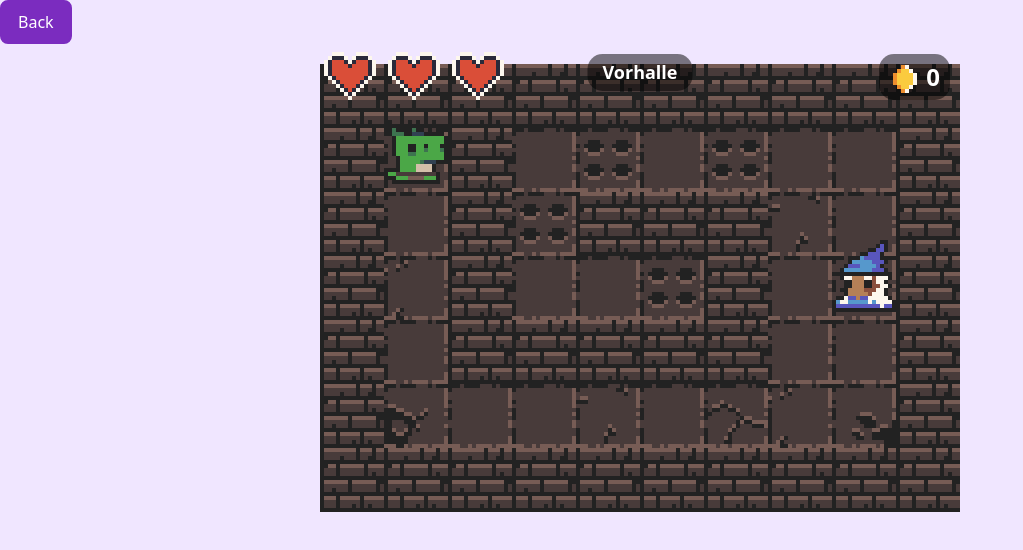
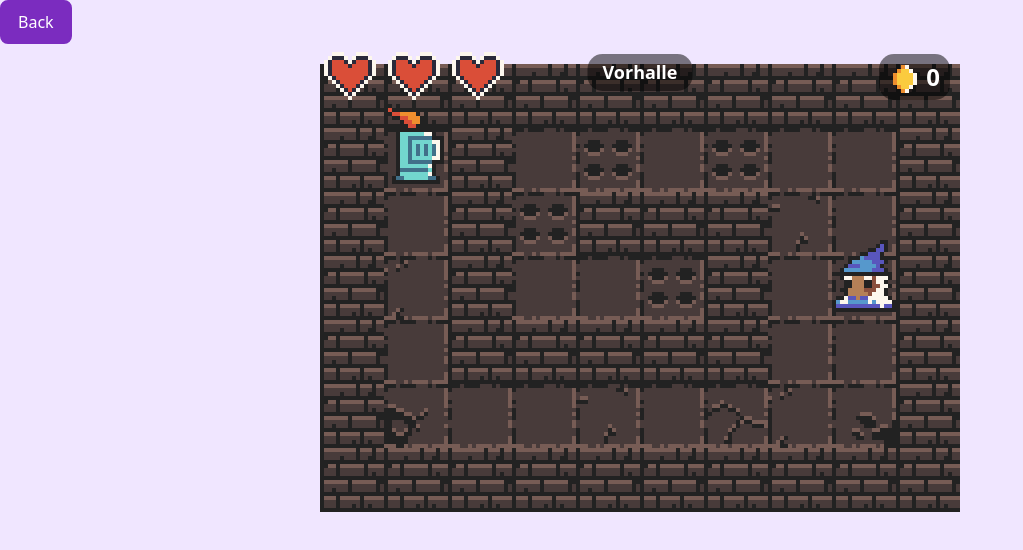
Before and after one commit to H-Schultz/hawk3, a Vue app: page /dungeon-crawler in a window 1280 px wide. Shown: the top 550 px of the page, without its empty margins (0-1023 px from the left). Built offline with nearby package versions, Linux system fonts and the light colour scheme.

Commit message:
Hawk3 DungeonCrawler weiter entwickelt

```diff
--- a/src/components/dungeon-crawler/DungeonCrawler.vue
+++ b/src/components/dungeon-crawler/DungeonCrawler.vue
@@ -4,7 +4,7 @@ import {useRouter} from 'vue-router';
 import {
   GAME_STATE, MAPS, ANIMATION_SPEED,
   MAX_HEALTH, LEVEL_CONFIG, WHIRLWIND_DURATION, CHARGE_TIME,
-  SPAWN_CONFIG, ENEMY_CONFIG, ENEMY_TYPES, TILES,
+  SPAWN_CONFIG, ENEMY_CONFIG, ENEMY_TYPES, TILES, WEAPON_CONFIG, PLAYER_CONFIG
 } from './constants.js';
 import Player from './Player.vue';
 import Enemy from './Enemy.vue';
@@ -41,6 +41,21 @@ const router = useRouter();
 const activeQuest = ref(null);
 const questItems = ref([]);
 const traps = ref([]);
+
+const player = {
+  position: playerPosition,
+  health: playerHealth,
+  direction: playerDirection,
+  state: playerState,
+  weapon: WEAPON_CONFIG.SWORD,
+  character: PLAYER_CONFIG.KNIGHT,
+  isAttacking,
+  isCharging,
+  isWhirlwindAttacking,
+  isUnderAttack,
+  gameState,
+  currentFrame
+};
 
 function goBack() {
   router.push('/');
@@ -923,6 +938,7 @@ watch(() => gameState.value, (newState) => {
             :game-state="gameState"
             :player-state="playerState"
             :direction="playerDirection"
+            :player="player"
           />
           <Enemy
             v-for="enemy in enemies"
--- a/src/components/dungeon-crawler/Player.vue
+++ b/src/components/dungeon-crawler/Player.vue
@@ -8,7 +8,7 @@
     }"
     :style="playerStyle"
   >
-    <Sword :player-direction="direction" />
+    <Sword :player-direction="direction" :player="player" />
   </div>
 </template>
 
@@ -55,13 +55,17 @@
       type: String,
       required: true
     },
+    player: {
+      type: Object,
+      required: true
+    }
   });
 
   const currentFrame = ref(0);
   let animationInterval;
 
   const playerStyle = computed(() => {
-    const sprite = PLAYER_SPRITES[props.playerState][currentFrame.value];
+    const sprite = props.player.character.sprites[props.playerState][currentFrame.value];
     return {
       backgroundImage: `url(${dungeonSprite})`,
       backgroundPosition: `-${sprite.x * 4}px -${sprite.y * 4}px`,
--- a/src/components/dungeon-crawler/Sword.vue
+++ b/src/components/dungeon-crawler/Sword.vue
@@ -4,11 +4,14 @@
 
 <script setup>
   import dungeonSprite from '../../assets/dungeon-crawler/dungeon-sprite.png';
-  import {SWORD_SPRITE} from './constants.js';
 
   const props = defineProps({
     playerDirection: {
       type: String,
+      required: true
+    },
+    player: {
+      type: Object,
       required: true
     }
   });
@@ -16,7 +19,7 @@
   const getSwordStyle = () => {
     return {
       backgroundImage: `url(${dungeonSprite})`,
-      backgroundPosition: `-${SWORD_SPRITE.x * 4}px -${SWORD_SPRITE.y * 4}px`,
+      backgroundPosition: `-${props.player.weapon.sprite.x * 4}px -${props.player.weapon.sprite.y * 4}px`,
       backgroundSize: '2048px 2048px',
       transform: props.playerDirection === 'left' ? 'scaleX(-1)' : 'none',
       transformOrigin: props.playerDirection === 'left' ? 'calc(100% - 32px) calc(100% - 16px)' : 'calc(100% - 32px) calc(100% - 16px)',
--- a/src/components/dungeon-crawler/Tile.vue
+++ b/src/components/dungeon-crawler/Tile.vue
@@ -58,6 +58,10 @@
     if (animationInterval) clearInterval(animationInterval);
     if (!props.tileObject) return;
     animationInterval = setInterval(() => {
+      if (!props.tileObject) {
+        clearInterval(animationInterval)
+        return;
+      }
       const maxFrames = TILES[props.tile].sprites[props.tileObject.status].length;
       if (currentFrame.value < maxFrames - 1) {
         currentFrame.value += 1;
--- a/src/components/dungeon-crawler/constants.js
+++ b/src/components/dungeon-crawler/constants.js
@@ -221,6 +221,12 @@ export const ITEM_TYPES = {
         sprite: {x: SPRITE_SIZE * 19, y: SPRITE_SIZE * 21},
         size: {width: 16, height: 16},
         frames: 1
+    },
+    BOMB: {
+        name: 'bomb',
+        sprite: {x: SPRITE_SIZE * 20, y: SPRITE_SIZE * 21},
+        size: {width: 16, height: 16},
+        frames: 1
     }
 };
 
@@ -416,4 +422,95 @@ export const NPC_SPRITES = {
     ]
 };
 
+export const PLAYER_CONFIG = {
+    DINO: {
+        sprites: {
+            idle: [
+                {x: SPRITE_SIZE * 8, y: SPRITE_SIZE * 14},
+                {x: SPRITE_SIZE * 9, y: SPRITE_SIZE * 14},
+                {x: SPRITE_SIZE * 10, y: SPRITE_SIZE * 14},
+                {x: SPRITE_SIZE * 11, y: SPRITE_SIZE * 14},
+            ],
+            run: [
+                {x: SPRITE_SIZE * 12, y: SPRITE_SIZE * 14},
+                {x: SPRITE_SIZE * 13, y: SPRITE_SIZE * 14},
+                {x: SPRITE_SIZE * 14, y: SPRITE_SIZE * 14},
+                {x: SPRITE_SIZE * 15, y: SPRITE_SIZE * 14},
+            ]
+        }
+    },
+    KNIGHT: {
+        sprites: {
+            idle: [
+                {x: SPRITE_SIZE * 8, y: SPRITE_SIZE * 6},
+                {x: SPRITE_SIZE * 9, y: SPRITE_SIZE * 6},
+                {x: SPRITE_SIZE * 10, y: SPRITE_SIZE * 6},
+                {x: SPRITE_SIZE * 11, y: SPRITE_SIZE * 6},
+            ],
+            run: [
+                {x: SPRITE_SIZE * 12, y: SPRITE_SIZE * 6},
+                {x: SPRITE_SIZE * 13, y: SPRITE_SIZE * 6},
+                {x: SPRITE_SIZE * 14, y: SPRITE_SIZE * 6},
+                {x: SPRITE_SIZE * 15, y: SPRITE_SIZE * 6},
+            ]
+        }
+    },
+    HUNTER_MAN: {
+        sprites: {
+            idle: [
+                {x: SPRITE_SIZE * 8, y: SPRITE_SIZE * 2},
+                {x: SPRITE_SIZE * 9, y: SPRITE_SIZE * 2},
+                {x: SPRITE_SIZE * 10, y: SPRITE_SIZE * 2},
+                {x: SPRITE_SIZE * 11, y: SPRITE_SIZE * 2},
+            ],
+            run: [
+                {x: SPRITE_SIZE * 12, y: SPRITE_SIZE * 2},
+                {x: SPRITE_SIZE * 13, y: SPRITE_SIZE * 2},
+                {x: SPRITE_SIZE * 14, y: SPRITE_SIZE * 2},
+                {x: SPRITE_SIZE * 15, y: SPRITE_SIZE * 2},
+            ]
+        }
+    },
+    HUNTER_WOMAN: {
+        sprites: {
+            idle: [
+                {x: SPRITE_SIZE * 8, y: 0},
+                {x: SPRITE_SIZE * 9, y: 0},
+                {x: SPRITE_SIZE * 10, y: 0},
+                {x: SPRITE_SIZE * 11, y: 0},
+            ],
+            run: [
+                {x: SPRITE_SIZE * 12, y: 0},
+                {x: SPRITE_SIZE * 13, y: 0},
+                {x: SPRITE_SIZE * 14, y: 0},
+                {x: SPRITE_SIZE * 15, y: 0},
+            ]
+        }
+    }
+};
+
 export const SWORD_SPRITE = {x: SPRITE_SIZE * 21, y: SPRITE_SIZE * 2};
+export const WEAPON_CONFIG = {
+    MACE: {
+        damage: 1,
+        sprite: {
+            x: SPRITE_SIZE * 21, y: SPRITE_SIZE * 2
+        },
+        size: {width: 16, height: 32},
+    },
+    SWORD: {
+        damage: 1,
+        sprite: {
+            x: SPRITE_SIZE * 21, y: 0
+        },
+        size: {width: 16, height: 32},
+    },
+    AXE: {
+        damage: 2,
+        sprite: {
+            x: SPRITE_SIZE * 21, y: SPRITE_SIZE * 4
+        },
+        size: {width: 16, height: 32},
+    }
+
+}
```
